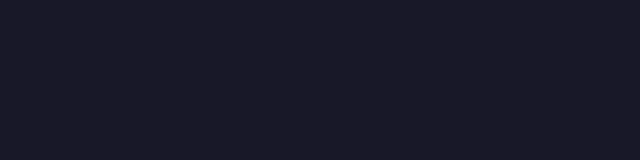
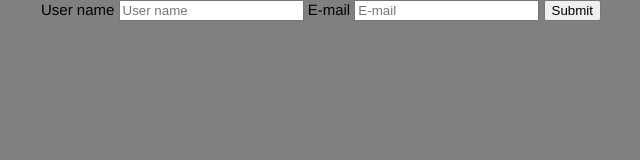
Before and after one commit to IvansPhoto/GitHubFinder, a plain HTML site: page index.html in a window 1280 px wide. Shown: the whole page, without its empty margins (319-959 px from the left). Drawn offline with Linux system fonts and the light colour scheme.

Commit message:
Added form

```diff
--- a/index.html
+++ b/index.html
@@ -1,12 +1,18 @@
 <!DOCTYPE html>
 <html lang="en">
     <head>
-    <meta charset="UTF-8">
+        <meta charset="UTF-8" />
         <title>Constructor</title>
         <link rel="stylesheet" href="styles.css" />
         <script defer src="mainJS.js"></script>
     </head>
     <body>
-
+        <form action="#" method="post">
+                <label for="username">User name</label>
+                <input type="text" name="username" id="username" required placeholder="User name" />
+                <label for="email">E-mail </label>
+                <input type="email" name="email" id="email" required placeholder="E-mail" />
+                <button type="submit">Submit</button>
+        </form>
     </body>
 </html>
--- a/styles.css
+++ b/styles.css
@@ -32,7 +32,7 @@ body {
 	/*align-content: center;*/
 	/*justify-items: center;*/
 	/*justify-content: center;*/
-	background-color: var(--color32);
+	background-color: var(--color128);
 }
 
 h1 {
```
Lines whose indentation alone changed are shown as unchanged.
